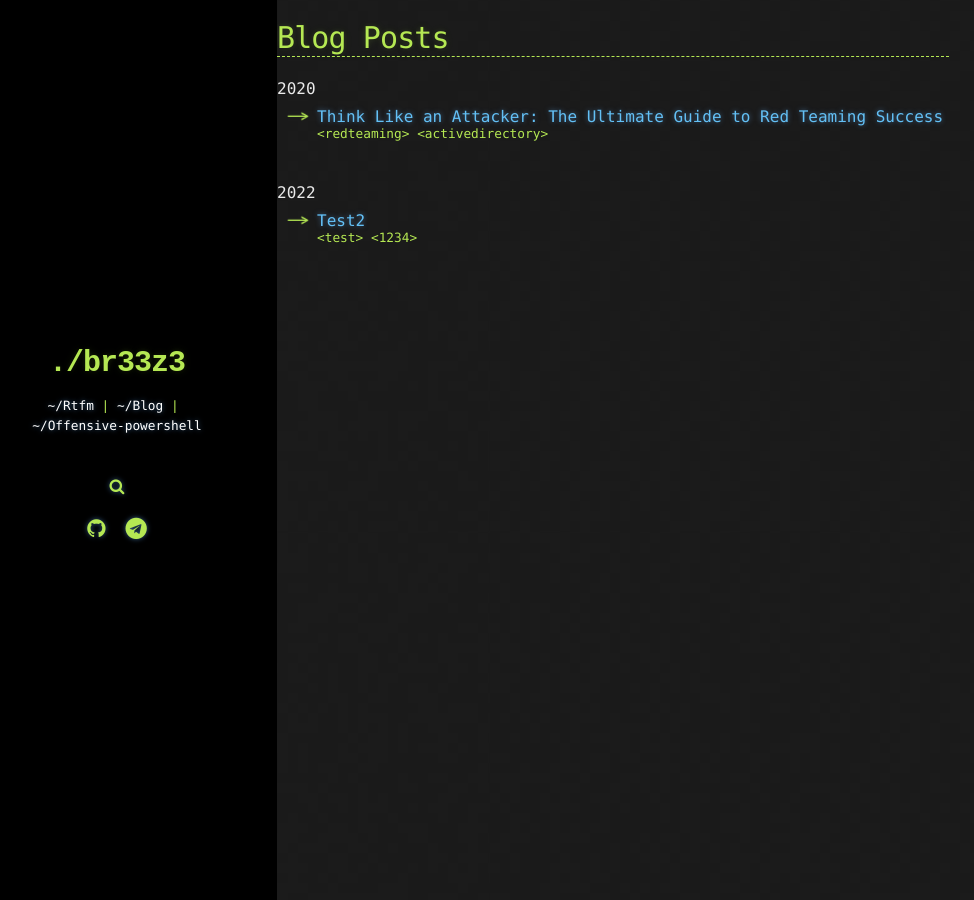
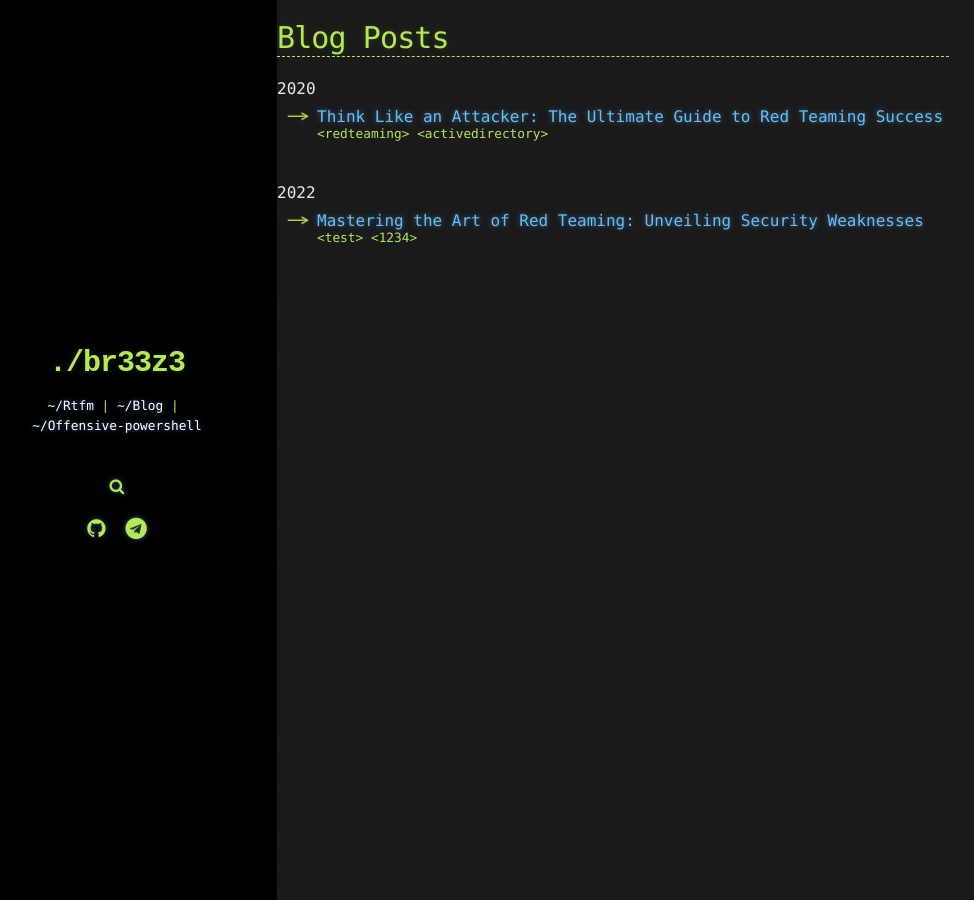
Before and after one commit to br33z3/br33z3.github.io, a Jekyll site: the page built from _pages/blog.md, in a window 1280 px wide. Shown: the whole page, without its empty margins (43-1017 px from the left). Built offline with Jekyll 4.4.1, drawn with Linux system fonts in a browser that asks for light colours; comment, search, counter and statistics services are not loaded.

Commit message:
Update test2.md

```diff
--- a/_blog/2020/test2.md
+++ b/_blog/2020/test2.md
@@ -1,6 +1,6 @@
 ---
 layout: blog
-title: Test2
+title: "Mastering the Art of Red Teaming: Unveiling Security Weaknesses"
 tags: test 1234
 comments: true
 date: 2022-10-30
```
